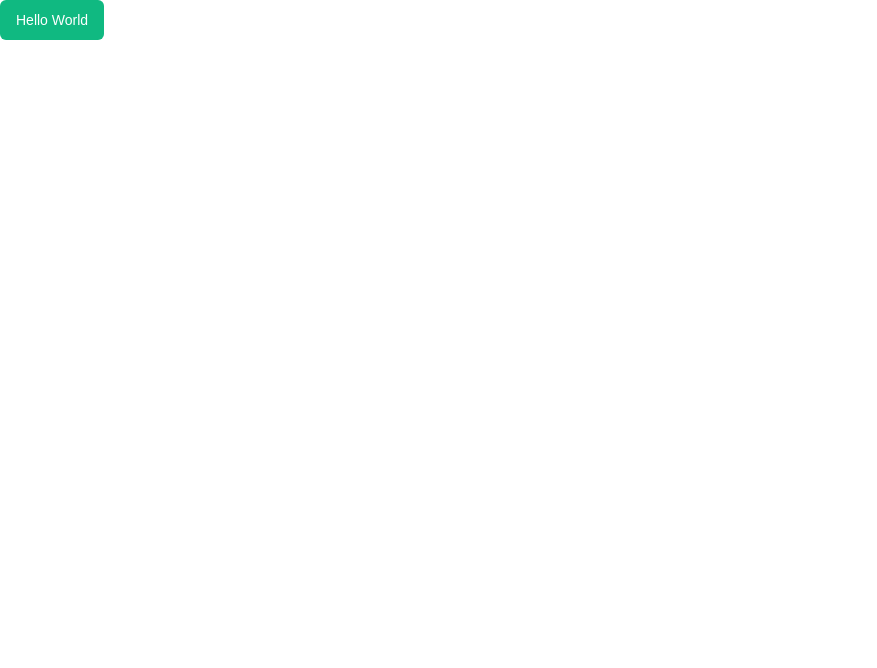
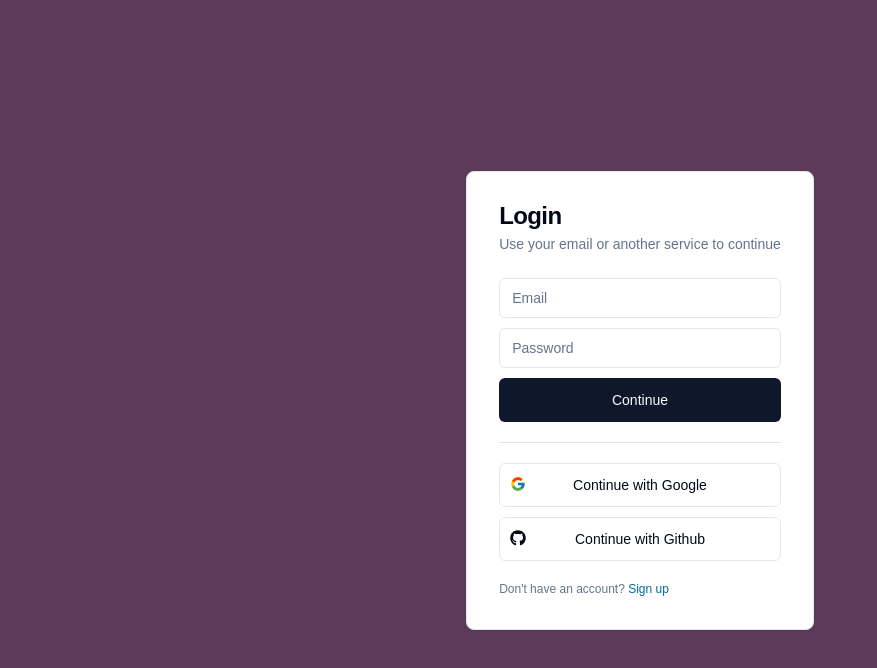
Before and after one commit to hi2suresh/slack-clone, a Next.js app: page / in a window 1280 px wide. Shown: the top 668 px of the page, without its empty margins (0-877 px from the left). Built offline with nearby package versions, Linux system fonts and the light colour scheme.

Commit message:
added auth screen

```diff
--- a/package.json
+++ b/package.json
@@ -9,6 +9,7 @@
     "lint": "next lint"
   },
   "dependencies": {
+    "@radix-ui/react-separator": "^1.1.1",
     "@radix-ui/react-slot": "^1.1.1",
     "class-variance-authority": "^0.7.1",
     "clsx": "^2.1.1",
@@ -16,6 +17,7 @@
     "next": "15.1.3",
     "react": "^19.0.0",
     "react-dom": "^19.0.0",
+    "react-icons": "^5.4.0",
     "tailwind-merge": "^2.6.0",
     "tailwindcss-animate": "^1.0.7"
   },
--- a/src/app/globals.css
+++ b/src/app/globals.css
@@ -1,7 +1,11 @@
 @tailwind base;
 @tailwind components;
 @tailwind utilities;
-
+html,
+body,
+:root {
+  height: 100%;
+}
 body {
   font-family: Arial, Helvetica, sans-serif;
 }
--- a/src/app/page.tsx
+++ b/src/app/page.tsx
@@ -1,4 +1,5 @@
-import { Button } from '@/components/ui/button';
+import AuthScreen from '@/features/auth/components/auth-screen';
+
 export default function Home() {
-  return <Button variant="slack">Hello World</Button>;
+  return <AuthScreen />;
 }
--- /dev/null
+++ b/src/components/ui/card.tsx
@@ -0,0 +1,79 @@
+import * as React from "react"
+
+import { cn } from "@/lib/utils"
+
+const Card = React.forwardRef<
+  HTMLDivElement,
+  React.HTMLAttributes<HTMLDivElement>
+>(({ className, ...props }, ref) => (
+  <div
+    ref={ref}
+    className={cn(
+      "rounded-lg border bg-card text-card-foreground shadow-sm",
+      className
+    )}
+    {...props}
+  />
+))
+Card.displayName = "Card"
+
+const CardHeader = React.forwardRef<
+  HTMLDivElement,
+  React.HTMLAttributes<HTMLDivElement>
+>(({ className, ...props }, ref) => (
+  <div
+    ref={ref}
+    className={cn("flex flex-col space-y-1.5 p-6", className)}
+    {...props}
+  />
+))
+CardHeader.displayName = "CardHeader"
+
+const CardTitle = React.forwardRef<
+  HTMLDivElement,
+  React.HTMLAttributes<HTMLDivElement>
+>(({ className, ...props }, ref) => (
+  <div
+    ref={ref}
+    className={cn(
+      "text-2xl font-semibold leading-none tracking-tight",
+      className
+    )}
+    {...props}
+  />
+))
+CardTitle.displayName = "CardTitle"
+
+const CardDescription = React.forwardRef<
+  HTMLDivElement,
+  React.HTMLAttributes<HTMLDivElement>
+>(({ className, ...props }, ref) => (
+  <div
+    ref={ref}
+    className={cn("text-sm text-muted-foreground", className)}
+    {...props}
+  />
+))
+CardDescription.displayName = "CardDescription"
+
+const CardContent = React.forwardRef<
+  HTMLDivElement,
+  React.HTMLAttributes<HTMLDivElement>
+>(({ className, ...props }, ref) => (
+  <div ref={ref} className={cn("p-6 pt-0", className)} {...props} />
+))
+CardContent.displayName = "CardContent"
+
+const CardFooter = React.forwardRef<
+  HTMLDivElement,
+  React.HTMLAttributes<HTMLDivElement>
+>(({ className, ...props }, ref) => (
+  <div
+    ref={ref}
+    className={cn("flex items-center p-6 pt-0", className)}
+    {...props}
+  />
+))
+CardFooter.displayName = "CardFooter"
+
+export { Card, CardHeader, CardFooter, CardTitle, CardDescription, CardContent }
--- /dev/null
+++ b/src/components/ui/input.tsx
@@ -0,0 +1,22 @@
+import * as React from "react"
+
+import { cn } from "@/lib/utils"
+
+const Input = React.forwardRef<HTMLInputElement, React.ComponentProps<"input">>(
+  ({ className, type, ...props }, ref) => {
+    return (
+      <input
+        type={type}
+        className={cn(
+          "flex h-10 w-full rounded-md border border-input bg-background px-3 py-2 text-base ring-offset-background file:border-0 file:bg-transparent file:text-sm file:font-medium file:text-foreground placeholder:text-muted-foreground focus-visible:outline-none focus-visible:ring-2 focus-visible:ring-ring focus-visible:ring-offset-2 disabled:cursor-not-allowed disabled:opacity-50 md:text-sm",
+          className
+        )}
+        ref={ref}
+        {...props}
+      />
+    )
+  }
+)
+Input.displayName = "Input"
+
+export { Input }
--- /dev/null
+++ b/src/components/ui/separator.tsx
@@ -0,0 +1,31 @@
+"use client"
+
+import * as React from "react"
+import * as SeparatorPrimitive from "@radix-ui/react-separator"
+
+import { cn } from "@/lib/utils"
+
+const Separator = React.forwardRef<
+  React.ElementRef<typeof SeparatorPrimitive.Root>,
+  React.ComponentPropsWithoutRef<typeof SeparatorPrimitive.Root>
+>(
+  (
+    { className, orientation = "horizontal", decorative = true, ...props },
+    ref
+  ) => (
+    <SeparatorPrimitive.Root
+      ref={ref}
+      decorative={decorative}
+      orientation={orientation}
+      className={cn(
+        "shrink-0 bg-border",
+        orientation === "horizontal" ? "h-[1px] w-full" : "h-full w-[1px]",
+        className
+      )}
+      {...props}
+    />
+  )
+)
+Separator.displayName = SeparatorPrimitive.Root.displayName
+
+export { Separator }
--- /dev/null
+++ b/src/features/auth/components/auth-screen.tsx
@@ -0,0 +1,22 @@
+'use client';
+
+import { useState } from 'react';
+import { SignInFlow } from '../types';
+import SignInCard from './sign-in-card';
+import SignUpCard from './sign-up-card';
+
+export default function AuthScreen() {
+  const [state, setState] = useState<SignInFlow>('signIn');
+  return (
+    <div className="h-full flex items-center justify-center bg-[#5C3B58]">
+      {/* <div className="md:h-auto md:w-[420px]"> */}
+      <div>
+        {state === 'signIn' ? (
+          <SignInCard setState={setState} />
+        ) : (
+          <SignUpCard setState={setState} />
+        )}
+      </div>
+    </div>
+  );
+}
--- /dev/null
+++ b/src/features/auth/components/sign-in-card.tsx
@@ -0,0 +1,88 @@
+'use client';
+import { Button } from '@/components/ui/button';
+import {
+  Card,
+  CardContent,
+  CardDescription,
+  CardHeader,
+  CardTitle,
+} from '@/components/ui/card';
+import { Input } from '@/components/ui/input';
+import { Separator } from '@/components/ui/separator';
+import { useState } from 'react';
+import { FaGithub } from 'react-icons/fa';
+import { FcGoogle } from 'react-icons/fc';
+import { SignInFlow } from '../types';
+
+interface SignInCardProps {
+  setState: (state: SignInFlow) => void;
+}
+
+export default function SignInCard({ setState }: SignInCardProps) {
+  const [email, setEmail] = useState('');
+  const [password, setPassword] = useState('');
+  return (
+    <Card className="w-full h-full p-8">
+      <CardHeader className="px-0 pt-0">
+        <CardTitle>Login</CardTitle>
+        <CardDescription>
+          Use your email or another service to continue
+        </CardDescription>
+      </CardHeader>
+      <CardContent className="space-y-5 px-0 pb-0">
+        <form className="space-y-2.5">
+          <Input
+            disabled={false}
+            placeholder="Email"
+            value={email}
+            type="email"
+            onChange={(e) => setEmail(e.target.value)}
+            required
+          />
+          <Input
+            disabled={false}
+            placeholder="Password"
+            value={password}
+            type="password"
+            onChange={(e) => setPassword(e.target.value)}
+            required
+          />
+          <Button type="submit" disabled={false} className="w-full" size="lg">
+            Continue
+          </Button>
+        </form>
+        <Separator />
+        <div className="flex flex-col gap-y-2.5">
+          <Button
+            disabled={false}
+            onClick={() => {}}
+            className="w-full relative "
+            variant="outline"
+            size="lg"
+          >
+            <FcGoogle className="size-5 absolute top-3 left-2.5" />
+            Continue with Google
+          </Button>
+          <Button
+            disabled={false}
+            variant="outline"
+            size="lg"
+            className="w-full relative"
+          >
+            <FaGithub className="size-5 absolute top-3 left-2.5" />
+            Continue with Github
+          </Button>
+        </div>
+        <p className="text-xs text-muted-foreground">
+          Don&apos;t have an account?{' '}
+          <span
+            className="text-sky-700 hover:underline cursor-pointer"
+            onClick={() => setState('signUp')}
+          >
+            Sign up
+          </span>
+        </p>
+      </CardContent>
+    </Card>
+  );
+}
--- /dev/null
+++ b/src/features/auth/components/sign-up-card.tsx
@@ -0,0 +1,97 @@
+'use client';
+import { Button } from '@/components/ui/button';
+import {
+  Card,
+  CardContent,
+  CardDescription,
+  CardHeader,
+  CardTitle,
+} from '@/components/ui/card';
+import { Input } from '@/components/ui/input';
+import { Separator } from '@/components/ui/separator';
+import { useState } from 'react';
+import { FaGithub } from 'react-icons/fa';
+import { FcGoogle } from 'react-icons/fc';
+import { SignInFlow } from '../types';
+
+interface SignUpCardProps {
+  setState: (state: SignInFlow) => void;
+}
+
+export default function SignUpCard({ setState }: SignUpCardProps) {
+  const [email, setEmail] = useState('');
+  const [password, setPassword] = useState('');
+  const [confirmPassword, setConfirmPassword] = useState('');
+  return (
+    <Card className="w-full h-full p-8">
+      <CardHeader className="px-0 pt-0">
+        <CardTitle>Signup to continue</CardTitle>
+        <CardDescription>
+          Use your email or another service to continue
+        </CardDescription>
+      </CardHeader>
+      <CardContent className="space-y-5 px-0 pb-0">
+        <form className="space-y-2.5">
+          <Input
+            disabled={false}
+            placeholder="Email"
+            value={email}
+            type="email"
+            onChange={(e) => setEmail(e.target.value)}
+            required
+          />
+          <Input
+            disabled={false}
+            placeholder="Password"
+            value={password}
+            type="password"
+            onChange={(e) => setPassword(e.target.value)}
+            required
+          />
+          <Input
+            disabled={false}
+            placeholder="Confirm Password"
+            value={confirmPassword}
+            type="password"
+            onChange={(e) => setConfirmPassword(e.target.value)}
+            required
+          />
+          <Button type="submit" disabled={false} className="w-full" size="lg">
+            Continue
+          </Button>
+        </form>
+        <Separator />
+        <div className="flex flex-col gap-y-2.5">
+          <Button
+            disabled={false}
+            onClick={() => {}}
+            className="w-full relative "
+            variant="outline"
+            size="lg"
+          >
+            <FcGoogle className="size-5 absolute top-3 left-2.5" />
+            Continue with Google
+          </Button>
+          <Button
+            disabled={false}
+            variant="outline"
+            size="lg"
+            className="w-full relative"
+          >
+            <FaGithub className="size-5 absolute top-3 left-2.5" />
+            Continue with Github
+          </Button>
+        </div>
+        <p className="text-xs text-muted-foreground">
+          Already have an account?{' '}
+          <span
+            className="text-sky-700 hover:underline cursor-pointer"
+            onClick={() => setState('signIn')}
+          >
+            Sign in
+          </span>
+        </p>
+      </CardContent>
+    </Card>
+  );
+}
--- /dev/null
+++ b/src/features/auth/types.ts
@@ -0,0 +1 @@
+export type SignInFlow = 'signIn' | 'signUp';
```
Also changed, not shown: tailwind.config.ts (+19 -18 lines), 1 other file (tests, documents, lock files or other folders).
